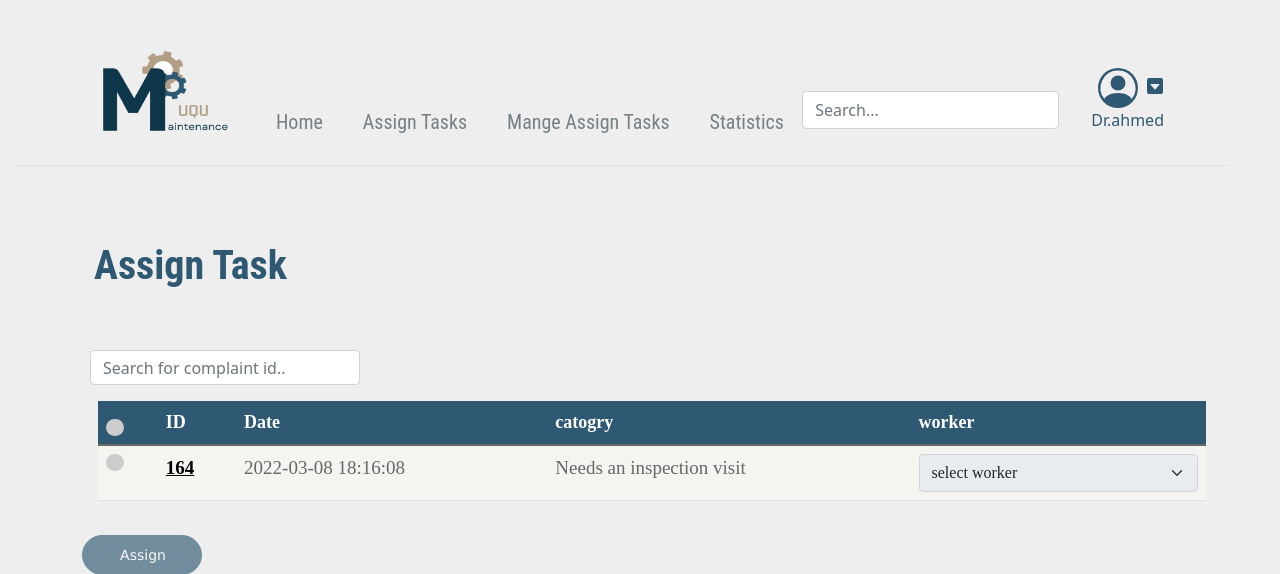
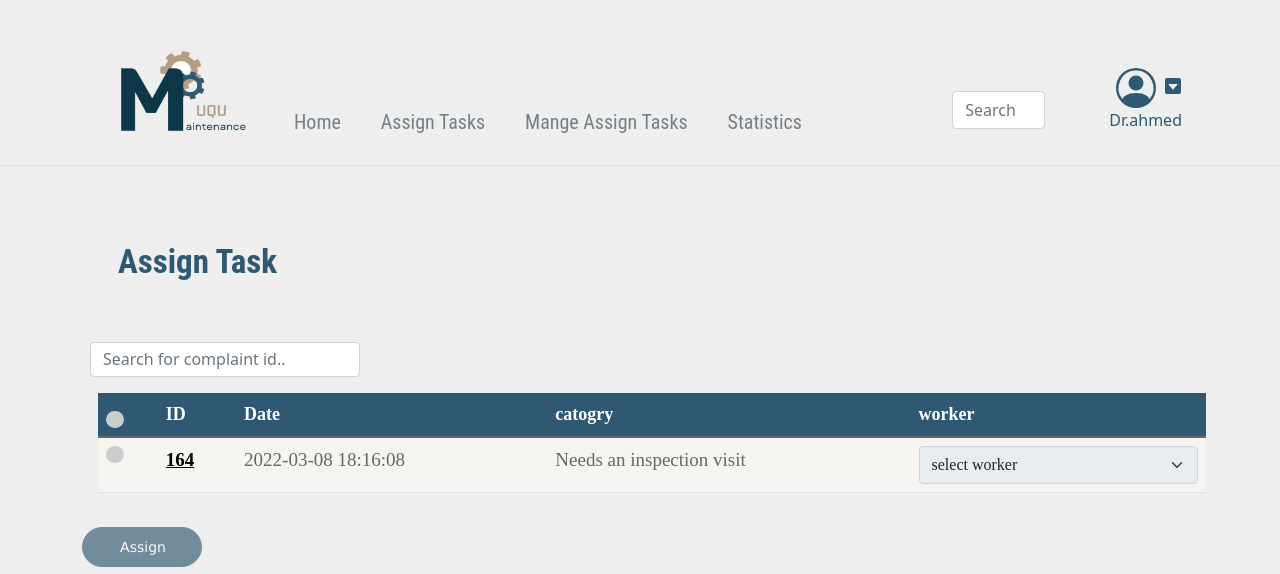
Before and after one commit to RahafMAlharbi/Graduation_Project, a PHP site: the page made by Finally/pages/Assign Tasks/Assign.php in a window 1280 px wide. Shown: the top 574 px of the page. Run offline with PHP 8.4, Linux system fonts and the light colour scheme; a user stored in the database is signed in; data comes from the database, SQL or seed files in the repository; some libraries are stand-ins or nearby versions.

Commit message:
Update Assign.php

```diff
--- a/Finally/pages/Assign Tasks/Assign.php
+++ b/Finally/pages/Assign Tasks/Assign.php
@@ -414,13 +414,13 @@ margin-top: 5px;
   <body oncontextmenu='return' class='snippet-body'>
 
     <!-- beginning of header-->
-    <div class="b-example-divider pt-3 pb- pe-5 me-1">
+    <div class="b-example-divider  pt-3 pb- pe- me-">
 
-      <header class="p-3 ms-3 mb- border-bottom ">
-        <div class="container">
+      <header class="p-3 ms-  mb- border-bottom ">
+        <div class="container ">
           <div class="d-flex flex-wrap align-items-center justify-content-center justify-content-lg-start">
             <a href="/" class="d-flex align-items-center mb-2 mb-lg-0 text-dark text-decoration-none">
-              <svg class="bi me-2" width="40" height="32" role="img" aria-label="Bootstrap"> <img class="card-img-top imglogo" src="../img/muqu2.png" width="100" height="80" alt=""></svg>
+              <svg class="bi me-2" width="40" height="32" role="img" aria-label="Bootstrap"> <img class="card-img-top imglogo" src="..\img/muqu2.png" width="100" height="80" alt=""></svg>
             </a>
 
             <ul class="nav col-12 col-lg-auto me-lg-auto mb-2 justify-content-center mb-md-0">
@@ -429,36 +429,37 @@ margin-top: 5px;
               <!--  <img src="img/MUQU.png" width="80" height="80" alt="">-->
               <li><a href="..\ManagerHome.php" class="hmarg nav-link px-2 nav ps-5 hedermaargin link-secondary">Home</a></li>
 
-              <li><a href="..\Assign Tasks\Assign.php" class="hmarg nav-link px-2 ms-4 hedermaargin link-dark">Assign Tasks</a></li>
-              <li><a href="..\Manage Tasks\Manage.php" class="nav-link px-2 ms-4  hedermaargin link-dark hmarg">Mange Assign Tasks</a></li>
+              <li><a href="Assign.php" class="hmarg nav-link px-2 ms-4 hedermaargin link-dark">Assign Tasks</a></li>
+              <li><a href="..\Manage Tasks\Manage.php" class="nav-link px-2 ms-4  hmarg hedermaargin link-dark">Mange Assign Tasks</a></li>
 
               <li><a href="#" class="nav-link px-2 ms-4 hedermaargin hmarg link-dark">Statistics</a></li>
             </ul>
 
-            <form class="hmarg2 col-12 col-lg-auto mb-3 mb-lg-0 me-lg-3 heder-search">
+            <form class="hmarg2 col-12 col-lg-1 mb-3 mb-lg-0 me-lg-5 heder-search ">
               <input type="search" class=" form-control" placeholder="Search..." aria-label="Search">
             </form>
 
 
             <!-- dropdown -->
-            <div class="dropdown ">
-              <button class="dropbtn ">
+            <div class="dropdown me5 pe-">
+              <button class="dropbtn col-sm-auto  col-1 col-lg-auto me-lg-auto mb-2  mb-md-0">
+
 
                                 <!-- person icon  -->
-                <svg xmlns="http://www.w3.org/2000/svg" width="50" height="40" fill="currentColor" class="hmarg3 bi bi-person-circle" viewBox="0 0 16 16">
+                                <svg xmlns="http://www.w3.org/2000/svg" width="50" height="40" fill="currentColor" class=" hmarg3 bi bi-person-circle" viewBox="0 0 16 16">
                                   <path d="M11 6a3 3 0 1 1-6 0 3 3 0 0 1 6 0z" />
                                   <path fill-rule="evenodd" d="M0 8a8 8 0 1 1 16 0A8 8 0 0 1 0 8zm8-7a7 7 0 0 0-5.468 11.37C3.242 11.226 4.805 10 8 10s4.757 1.225 5.468 2.37A7 7 0 0 0 8 1z" />
                                 </svg>
-
                                 <!-- Arow icon -->
                                 <svg xmlns="http://www.w3.org/2000/svg" width="16" height="16" fill="currentColor" class="bi bi-caret-down-square-fill" viewBox="0 0 16 16">
                                   <path d="M0 2a2 2 0 0 1 2-2h12a2 2 0 0 1 2 2v12a2 2 0 0 1-2 2H2a2 2 0 0 1-2-2V2zm4 4a.5.5 0 0 0-.374.832l4 4.5a.5.5 0 0 0 .748 0l4-4.5A.5.5 0 0 0 12 6H4z" />
                                 </svg>
                                 <p>
-                  <?php                                                                                                                      echo $_SESSION['userName']; ?>
+                                  <?php
+                                    echo $_SESSION['userName']; ?>
                                 </p>
                               </button>
-              <div class="dropdown-content ">
+                              <div class="dropdown-content banner">
                                 <a href="../../logout.php">Sign out</a>
                                 <a href="#">About us</a>
                               </div>
@@ -467,6 +468,7 @@ margin-top: 5px;
                         </div>
                       </header>
                     </div>
+
     <div id="containerBODY">
       <div id="mainBODY">
 
@@ -494,7 +496,7 @@ margin-top: 5px;
 
                 <form id="form" name="myFormName" action="Assign.php" method="POST" class="row g-3 needs-validation" novalidate>
 
-                  <h3 class="tableTitle mt-5 p-1"style="font-family:Roboto Condensed ;  font-size: 40px ; font-weight: bold; color: #2F5972; ">Assign Task</h3>
+                  <h3 class="tableTitle mt-5 p-1 ms-4"style="font-family:Roboto Condensed ;  font-size: 33px ; font-weight: bold; color: #2F5972; ">Assign Task</h3>
 
                   <!--Search for complaint id-->
                   <input type="text" id="myInput" onkeyup="myFunction()" class="search-bar form-control mt-5" placeholder="Search for complaint id..">
```
Lines whose indentation alone changed are shown as unchanged.
